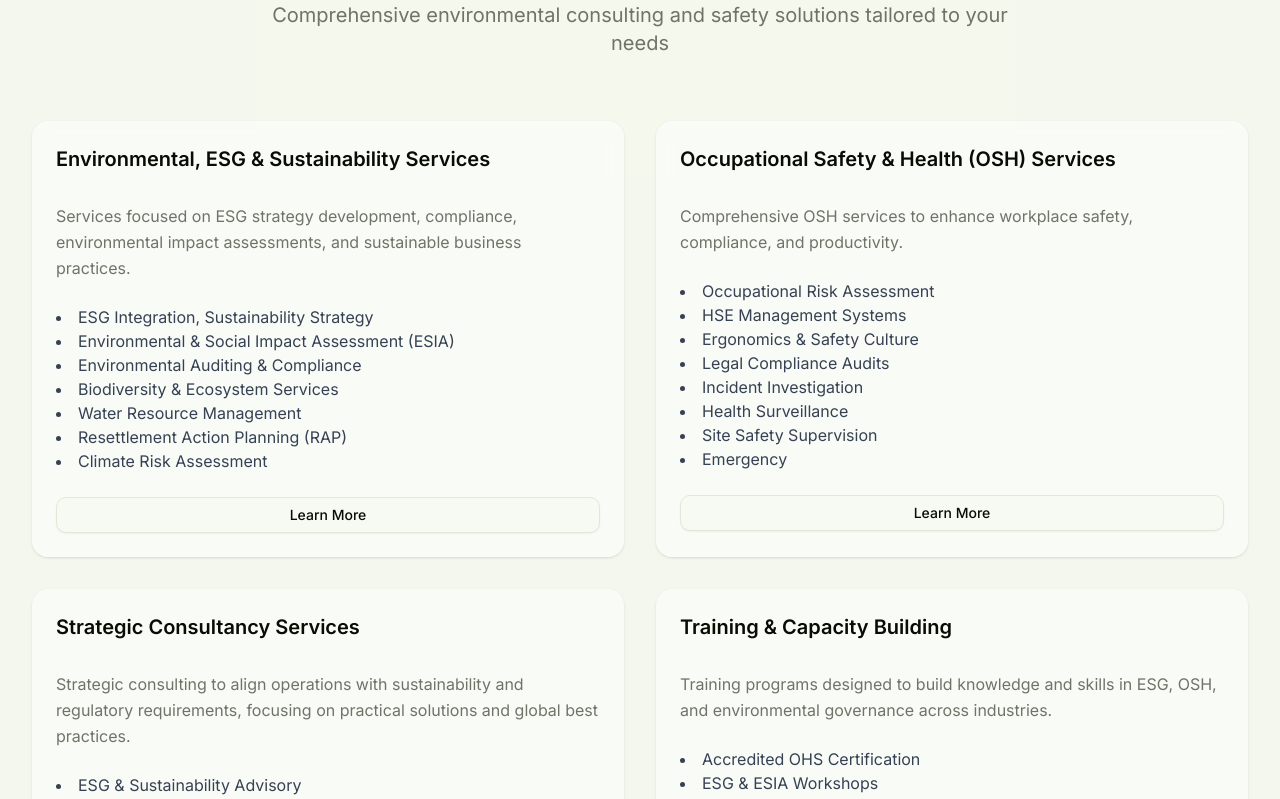
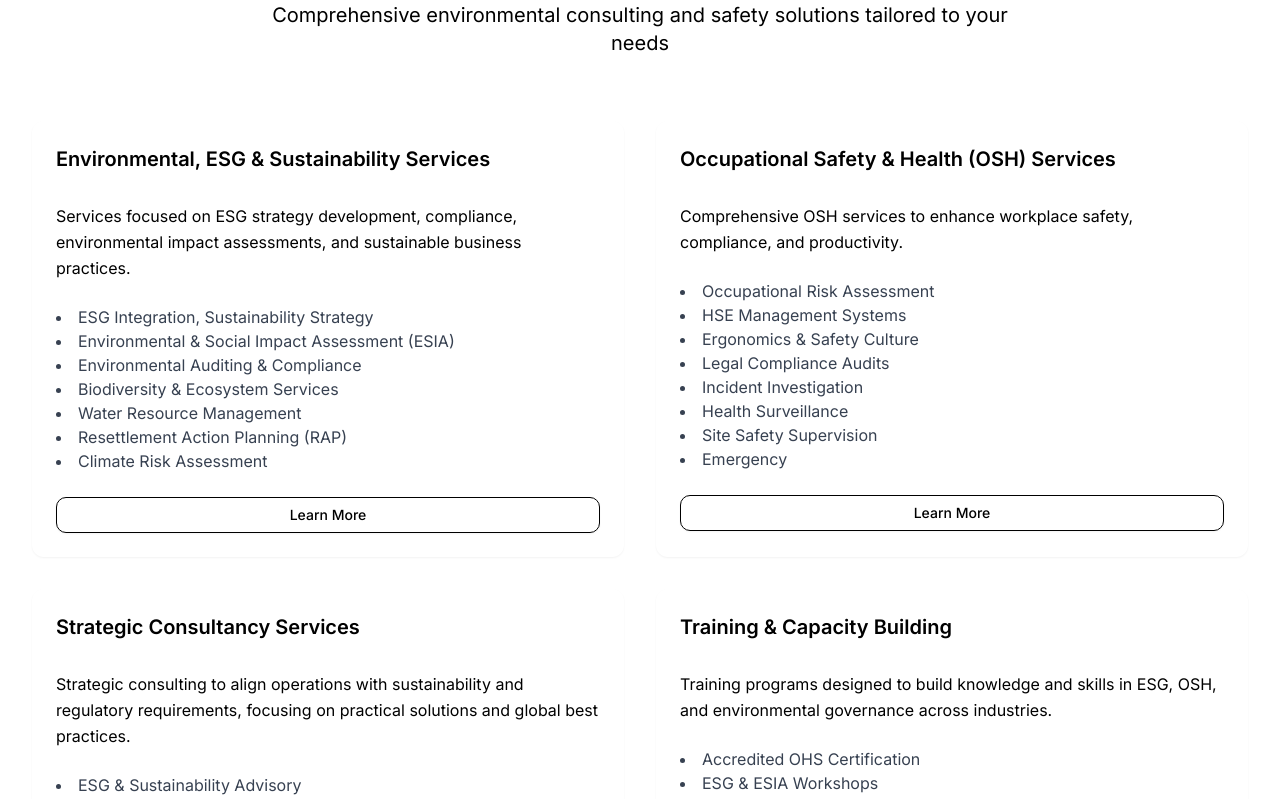
Before and after one commit to EbaAdisu/tsenvironment, a Next.js app: page / in a window 1280 px wide. Shown: the part 840-1639 px from the top of the page. Built offline with nearby package versions, Linux system fonts and the light colour scheme.

Commit message:
fix: downgrade to Tailwind CSS v3 for Vercel compatibility

```diff
--- a/package.json
+++ b/package.json
@@ -27,13 +27,12 @@
   },
   "devDependencies": {
     "@eslint/eslintrc": "^3",
-    "@tailwindcss/postcss": "^4",
     "@types/node": "^20",
     "@types/react": "^19",
     "@types/react-dom": "^19",
     "eslint": "^9",
     "eslint-config-next": "15.4.5",
-    "tailwindcss": "^4",
+    "tailwindcss": "^3.4.17",
     "tw-animate-css": "^1.3.6",
     "typescript": "^5"
   }
--- a/postcss.config.mjs
+++ b/postcss.config.mjs
@@ -1,6 +1,6 @@
 const config = {
     plugins: {
-        '@tailwindcss/postcss': {},
+        tailwindcss: {},
         autoprefixer: {},
     },
 }
--- a/src/app/globals.css
+++ b/src/app/globals.css
@@ -1,46 +1,6 @@
-@import 'tailwindcss';
-
-@custom-variant dark (&:is(.dark *));
-
-@theme inline {
-    --color-background: var(--background);
-    --color-foreground: var(--foreground);
-    --font-sans: var(--font-geist-sans);
-    --font-mono: var(--font-geist-mono);
-    --color-sidebar-ring: var(--sidebar-ring);
-    --color-sidebar-border: var(--sidebar-border);
-    --color-sidebar-accent-foreground: var(--sidebar-accent-foreground);
-    --color-sidebar-accent: var(--sidebar-accent);
-    --color-sidebar-primary-foreground: var(--sidebar-primary-foreground);
-    --color-sidebar-primary: var(--sidebar-primary);
-    --color-sidebar-foreground: var(--sidebar-foreground);
-    --color-sidebar: var(--sidebar);
-    --color-chart-5: var(--chart-5);
-    --color-chart-4: var(--chart-4);
-    --color-chart-3: var(--chart-3);
-    --color-chart-2: var(--chart-2);
-    --color-chart-1: var(--chart-1);
-    --color-ring: var(--ring);
-    --color-input: var(--input);
-    --color-border: var(--border);
-    --color-destructive: var(--destructive);
-    --color-accent-foreground: var(--accent-foreground);
-    --color-accent: var(--accent);
-    --color-muted-foreground: var(--muted-foreground);
-    --color-muted: var(--muted);
-    --color-secondary-foreground: var(--secondary-foreground);
-    --color-secondary: var(--secondary);
-    --color-primary-foreground: var(--primary-foreground);
-    --color-primary: var(--primary);
-    --color-popover-foreground: var(--popover-foreground);
-    --color-popover: var(--popover);
-    --color-card-foreground: var(--card-foreground);
-    --color-card: var(--card);
-    --radius-sm: calc(var(--radius) - 4px);
-    --radius-md: calc(var(--radius) - 2px);
-    --radius-lg: var(--radius);
-    --radius-xl: calc(var(--radius) + 4px);
-}
+@tailwind base;
+@tailwind components;
+@tailwind utilities;
 
 :root {
     --radius: 0.75rem;
@@ -113,7 +73,7 @@
 
 @layer base {
     * {
-        @apply border-border outline-ring/50;
+        @apply border-border;
     }
     body {
         @apply bg-background text-foreground;
--- a/tailwind.config.ts
+++ b/tailwind.config.ts
@@ -1,8 +1,54 @@
 import type { Config } from 'tailwindcss'
 
 const config: Config = {
+    content: [
+        './src/pages/**/*.{js,ts,jsx,tsx,mdx}',
+        './src/components/**/*.{js,ts,jsx,tsx,mdx}',
+        './src/app/**/*.{js,ts,jsx,tsx,mdx}',
+    ],
     theme: {
-        extend: {},
+        extend: {
+            colors: {
+                border: 'hsl(var(--border))',
+                input: 'hsl(var(--input))',
+                ring: 'hsl(var(--ring))',
+                background: 'hsl(var(--background))',
+                foreground: 'hsl(var(--foreground))',
+                primary: {
+                    DEFAULT: 'hsl(var(--primary))',
+                    foreground: 'hsl(var(--primary-foreground))',
+                },
+                secondary: {
+                    DEFAULT: 'hsl(var(--secondary))',
+                    foreground: 'hsl(var(--secondary-foreground))',
+                },
+                destructive: {
+                    DEFAULT: 'hsl(var(--destructive))',
+                    foreground: 'hsl(var(--destructive-foreground))',
+                },
+                muted: {
+                    DEFAULT: 'hsl(var(--muted))',
+                    foreground: 'hsl(var(--muted-foreground))',
+                },
+                accent: {
+                    DEFAULT: 'hsl(var(--accent))',
+                    foreground: 'hsl(var(--accent-foreground))',
+                },
+                popover: {
+                    DEFAULT: 'hsl(var(--popover))',
+                    foreground: 'hsl(var(--popover-foreground))',
+                },
+                card: {
+                    DEFAULT: 'hsl(var(--card))',
+                    foreground: 'hsl(var(--card-foreground))',
+                },
+            },
+            borderRadius: {
+                lg: 'var(--radius)',
+                md: 'calc(var(--radius) - 2px)',
+                sm: 'calc(var(--radius) - 4px)',
+            },
+        },
     },
     plugins: [],
 }
```
Also changed, not shown: 1 other file (tests, documents, lock files or other folders).
